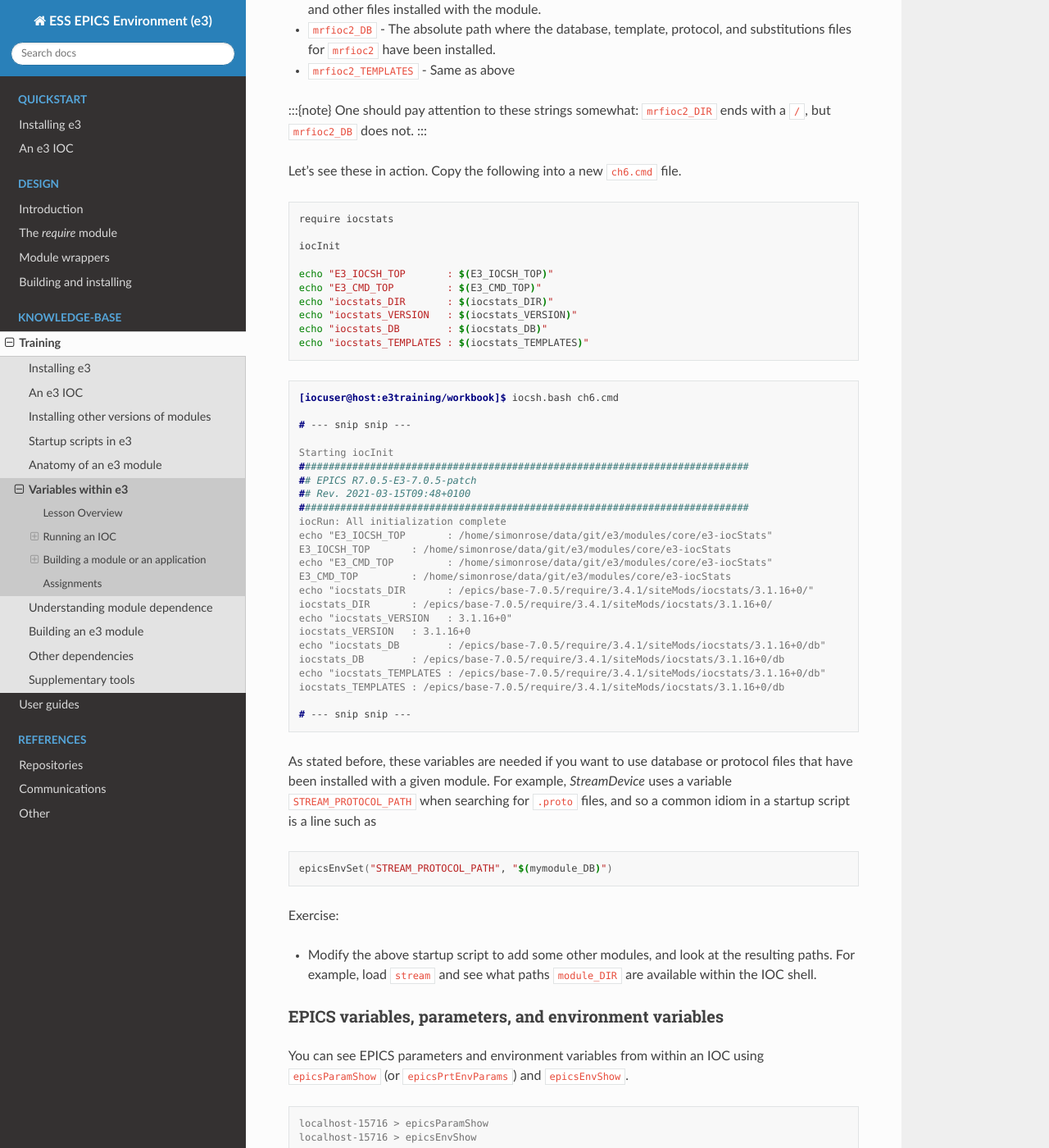
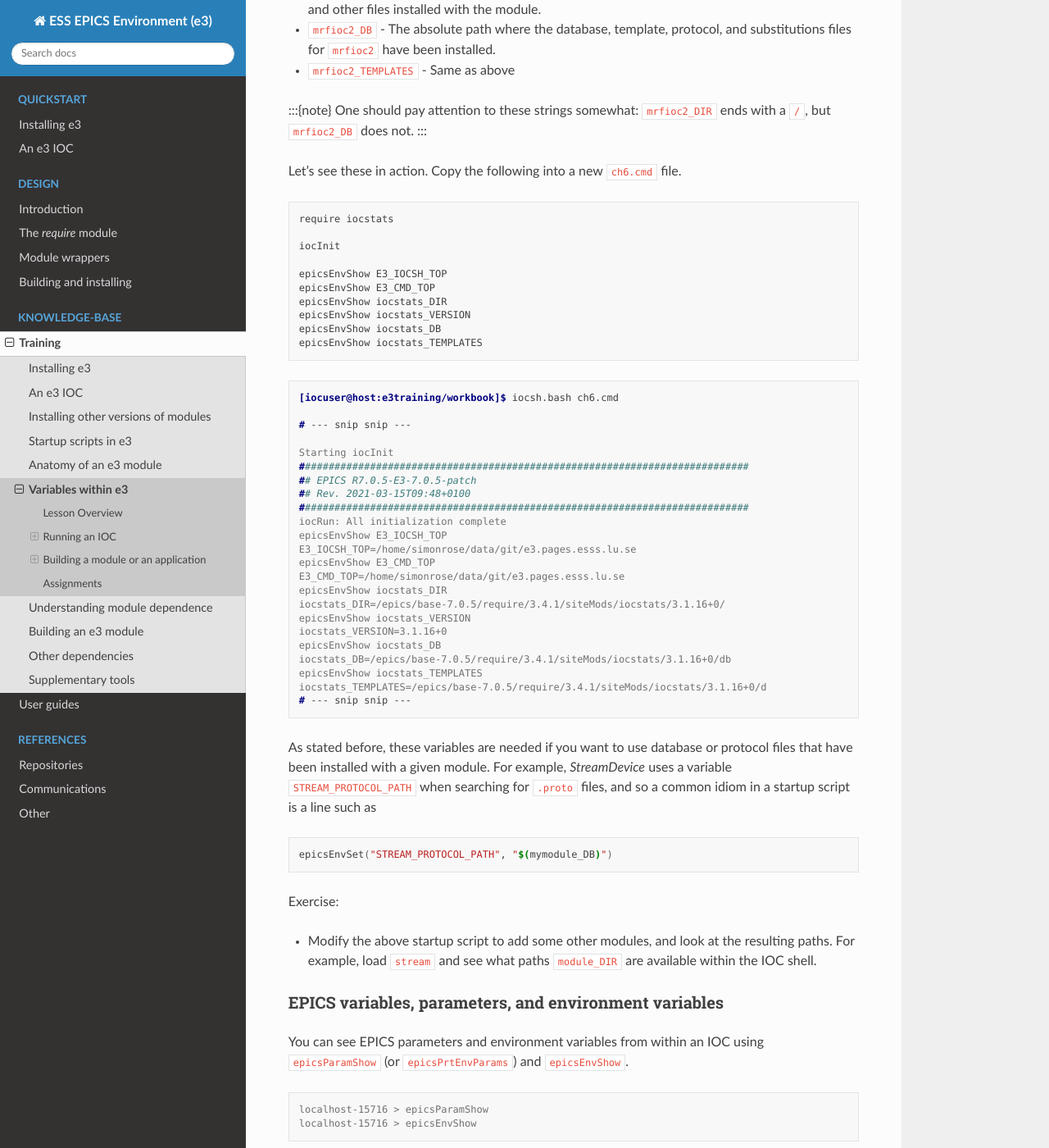
Before and after one commit to ttkorhonen/e3pages, a Sphinx documentation site: the page built from docs/kb/training/workbook/6_e3_vars.md, in a window 1280 px wide and 1400 px high, scrolled down 1007 px. Shown: the whole window at 82% size. Built offline with Sphinx 7.4.7 and the Read the Docs theme 2.0.0, drawn with Linux system fonts in a browser that asks for light colours.

Commit message:
Switched to 'epicsEnvShow' instead of 'echo'

````diff
--- a/docs/kb/training/workbook/6_e3_vars.md
+++ b/docs/kb/training/workbook/6_e3_vars.md
@@ -49,12 +49,12 @@ require iocstats
 
 iocInit
 
-echo "E3_IOCSH_TOP       : $(E3_IOCSH_TOP)"
-echo "E3_CMD_TOP         : $(E3_CMD_TOP)"
-echo "iocstats_DIR       : $(iocstats_DIR)"
-echo "iocstats_VERSION   : $(iocstats_VERSION)"
-echo "iocstats_DB        : $(iocstats_DB)"
-echo "iocstats_TEMPLATES : $(iocstats_TEMPLATES)"
+epicsEnvShow E3_IOCSH_TOP
+epicsEnvShow E3_CMD_TOP
+epicsEnvShow iocstats_DIR
+epicsEnvShow iocstats_VERSION
+epicsEnvShow iocstats_DB
+epicsEnvShow iocstats_TEMPLATES
 ```
 
 ```console
@@ -68,19 +68,18 @@ Starting iocInit
 ## Rev. 2021-03-15T09:48+0100
 ############################################################################
 iocRun: All initialization complete
-echo "E3_IOCSH_TOP       : /home/simonrose/data/git/e3/modules/core/e3-iocStats"
-E3_IOCSH_TOP       : /home/simonrose/data/git/e3/modules/core/e3-iocStats
-echo "E3_CMD_TOP         : /home/simonrose/data/git/e3/modules/core/e3-iocStats"
-E3_CMD_TOP         : /home/simonrose/data/git/e3/modules/core/e3-iocStats
-echo "iocstats_DIR       : /epics/base-7.0.5/require/3.4.1/siteMods/iocstats/3.1.16+0/"
-iocstats_DIR       : /epics/base-7.0.5/require/3.4.1/siteMods/iocstats/3.1.16+0/
-echo "iocstats_VERSION   : 3.1.16+0"
-iocstats_VERSION   : 3.1.16+0
-echo "iocstats_DB        : /epics/base-7.0.5/require/3.4.1/siteMods/iocstats/3.1.16+0/db"
-iocstats_DB        : /epics/base-7.0.5/require/3.4.1/siteMods/iocstats/3.1.16+0/db
-echo "iocstats_TEMPLATES : /epics/base-7.0.5/require/3.4.1/siteMods/iocstats/3.1.16+0/db"
-iocstats_TEMPLATES : /epics/base-7.0.5/require/3.4.1/siteMods/iocstats/3.1.16+0/db
-
+epicsEnvShow E3_IOCSH_TOP
+E3_IOCSH_TOP=/home/simonrose/data/git/e3.pages.esss.lu.se
+epicsEnvShow E3_CMD_TOP
+E3_CMD_TOP=/home/simonrose/data/git/e3.pages.esss.lu.se
+epicsEnvShow iocstats_DIR
+iocstats_DIR=/epics/base-7.0.5/require/3.4.1/siteMods/iocstats/3.1.16+0/
+epicsEnvShow iocstats_VERSION
+iocstats_VERSION=3.1.16+0
+epicsEnvShow iocstats_DB
+iocstats_DB=/epics/base-7.0.5/require/3.4.1/siteMods/iocstats/3.1.16+0/db
+epicsEnvShow iocstats_TEMPLATES
+iocstats_TEMPLATES=/epics/base-7.0.5/require/3.4.1/siteMods/iocstats/3.1.16+0/d
 # --- snip snip ---
 ```
 
````
